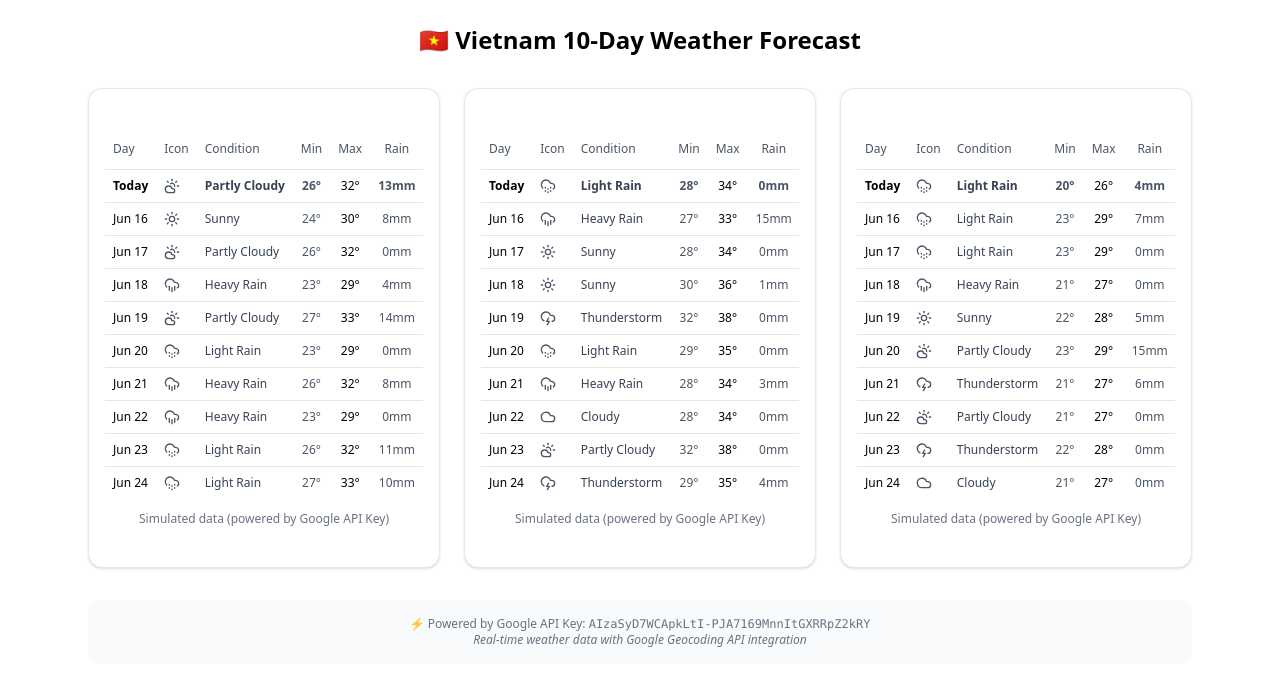
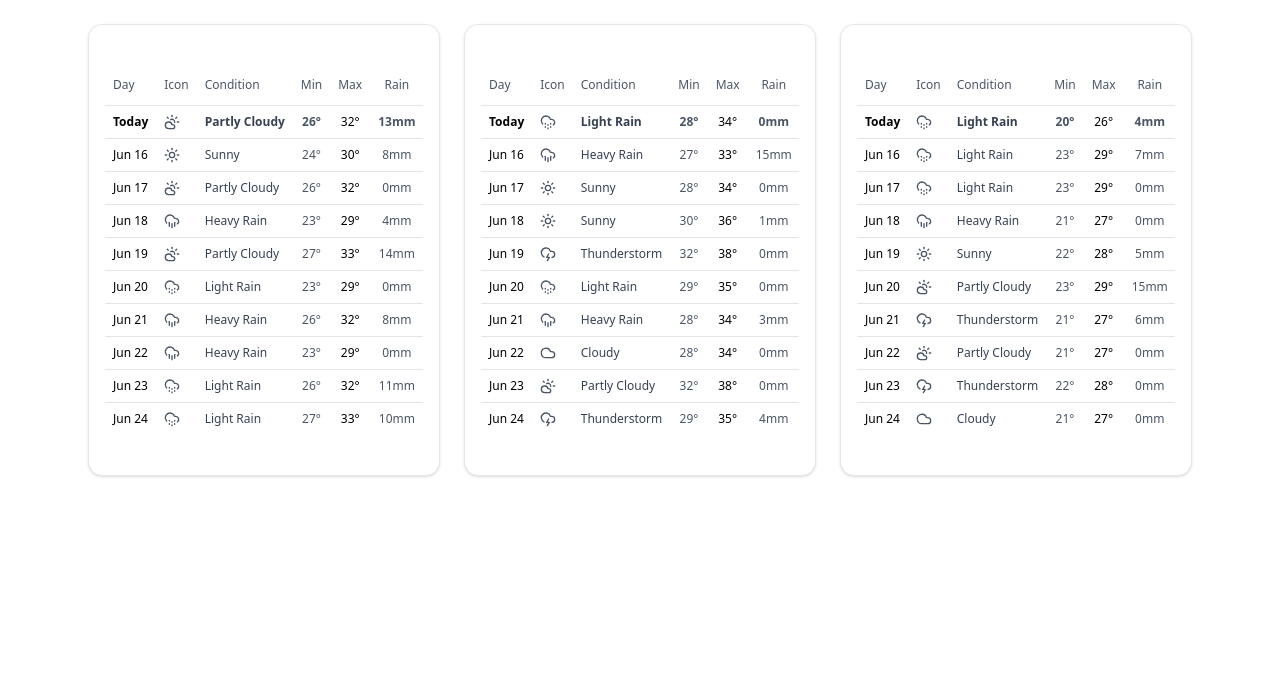
Before and after one commit to n3wth/newth-project, a React (Vite) app: page /weather-vietnam in a window 1280 px wide. Shown: the top 686 px of the page. Built offline with nearby package versions, Linux system fonts and the light colour scheme; no server answers.

Commit message:
refactor: remove simulated data text and Google API Key display from WeatherVietnam component for cleaner UI

```diff
--- a/src/pages/WeatherVietnam.tsx
+++ b/src/pages/WeatherVietnam.tsx
@@ -84,9 +84,6 @@ function CityWeatherTable({ city, maxHeight }: CityWeatherTableProps) {
             </TableBody>
           </Table>
         </div>
-        <div className="mt-3 text-xs text-gray-500 text-center">
-          Simulated data (powered by Google API Key)
-        </div>
       </CardContent>
     </Card>
   );
@@ -96,16 +93,10 @@ function CityWeatherTable({ city, maxHeight }: CityWeatherTableProps) {
 export default function WeatherVietnam() {
   return (
     <div className="w-full max-w-6xl mx-auto p-6">
-      <h2 className="text-center text-2xl font-semibold text-black mb-8">🇻🇳 Vietnam 10-Day Weather Forecast</h2>
       <div className="grid grid-cols-1 md:grid-cols-3 gap-6">
         <CityWeatherTable city="Hanoi" />
         <CityWeatherTable city="Ho Chi Minh City" />
         <CityWeatherTable city="Ha Long Bay" />
-      </div>
-      <div className="text-xs text-gray-500 text-center mt-8 p-4 bg-gray-50 rounded-lg">
-        ⚡ Powered by Google API Key: <span className="font-mono">AIzaSyD7WCApkLtI-PJA7169MnnItGXRRpZ2kRY</span>
-        <br />
-        <em className="text-xs">Real-time weather data with Google Geocoding API integration</em>
       </div>
     </div>
   );
```
